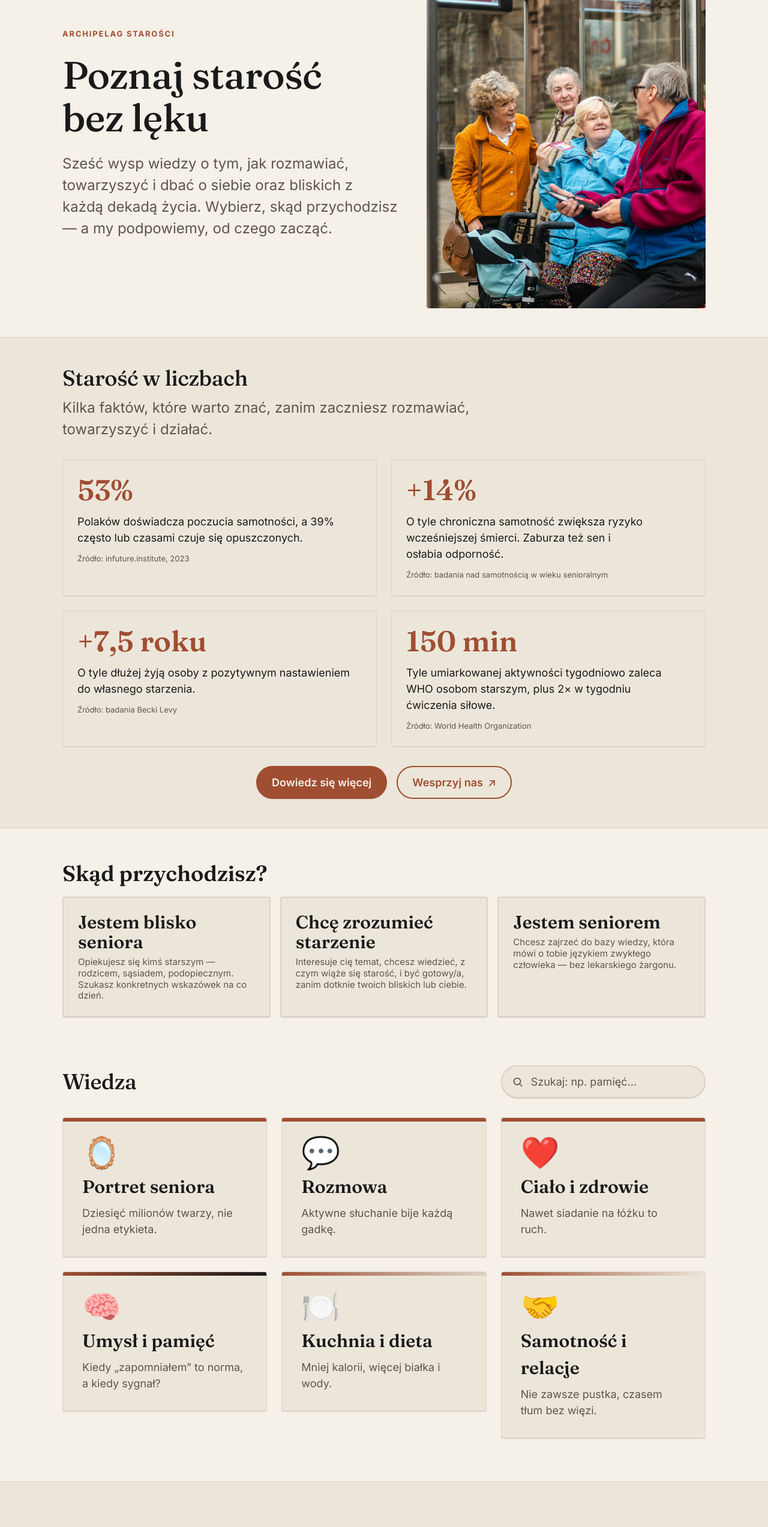
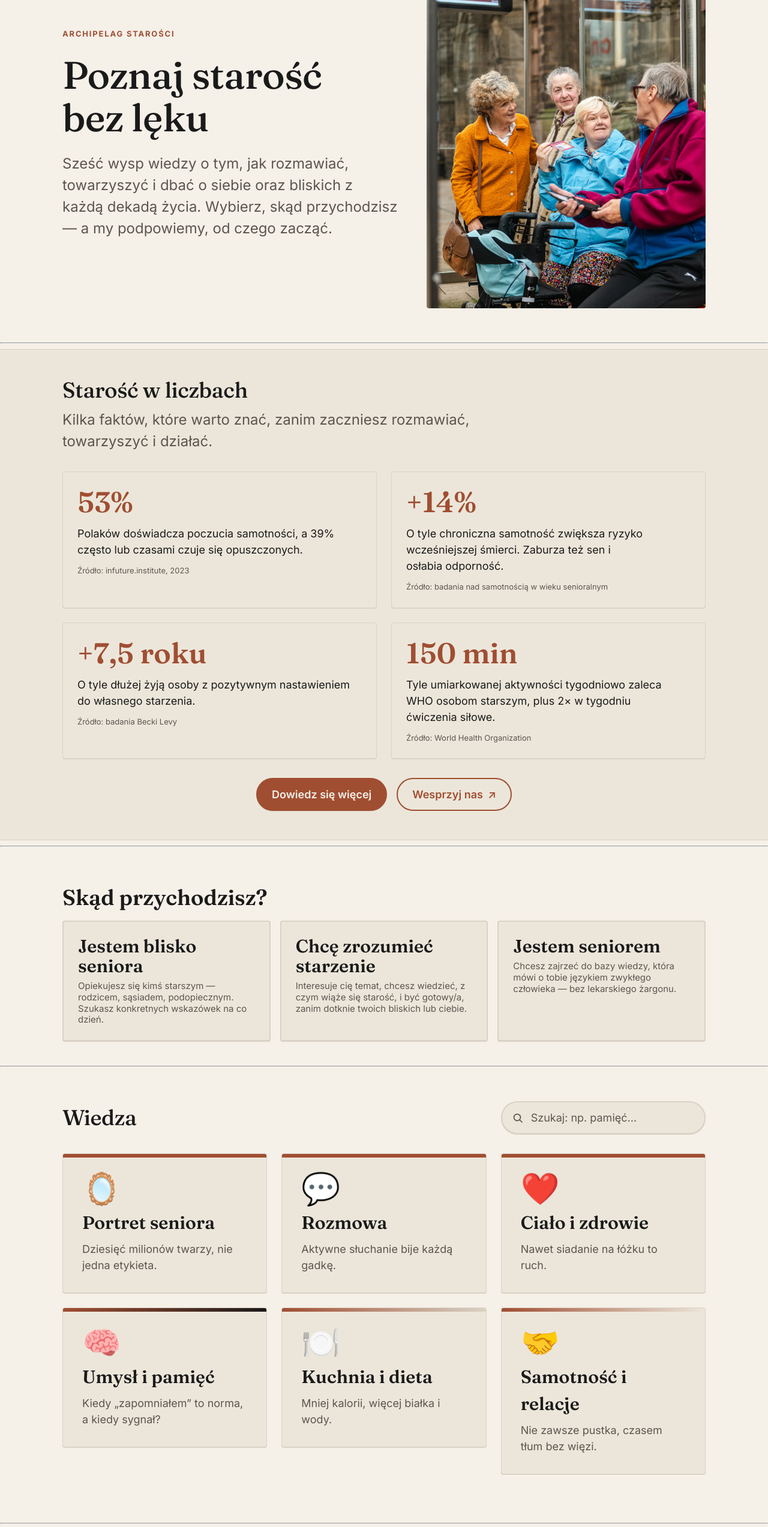
Before and after one commit to michalinamusielik/vibecoding_championship, a React (Vite) app: page / in a window 1280 px wide. Shown: the part 234-2780 px from the top of the page at 60% size. Built offline with nearby package versions, Linux system fonts and the light colour scheme.

Commit message:
style: adjust scroll padding and add section dividers with reading conta
Agent-Id: agent-b2b8ed85-12f9-450c-9c79-5363b11e408c
Linked-Note-Id: 66ff01bc-aed7-4e89-b317-085fccb41f4c

```diff
--- a/src/index.css
+++ b/src/index.css
@@ -15,7 +15,7 @@ body {
 
 html {
   color-scheme: light;
-  scroll-padding-top: 88px;
+  scroll-padding-top: 80px;
   font-feature-settings: "kern", "liga", "calt";
   text-rendering: optimizeLegibility;
   -webkit-font-smoothing: antialiased;
@@ -89,3 +89,9 @@ button {
   margin: 0 auto;
   padding: 0 var(--space-5);
 }
+
+.container--reading {
+  max-width: 65ch;
+  margin-inline: auto;
+  padding-inline: var(--space-4);
+}
--- a/src/pages/HomePage.tsx
+++ b/src/pages/HomePage.tsx
@@ -103,12 +103,15 @@ export function HomePage() {
   return (
     <>
       <Hero />
+      <hr className="section-rule" />
       <Knowledge />
+      <hr className="section-rule" />
       <PersonaPicker
         personas={personas}
         activePersonaId={activePersonaId}
         onSelectPersona={handleSelectPersona}
       />
+      <hr className="section-rule" />
       {showEmptyState ? (
         <>
           <div aria-live="polite" className="sr-only">
@@ -157,7 +160,9 @@ export function HomePage() {
           }
         />
       )}
+      <hr className="section-rule" />
       <GamesSection />
+      <hr className="section-rule" />
       <Volunteer />
     </>
   );
```
